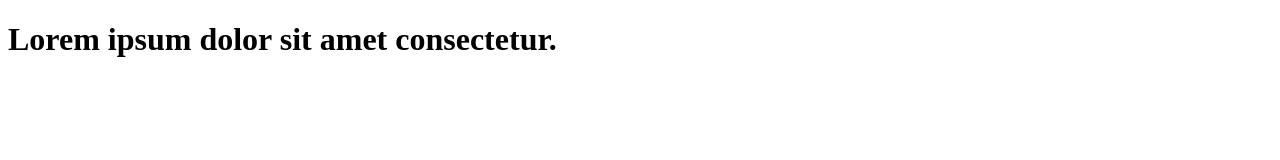
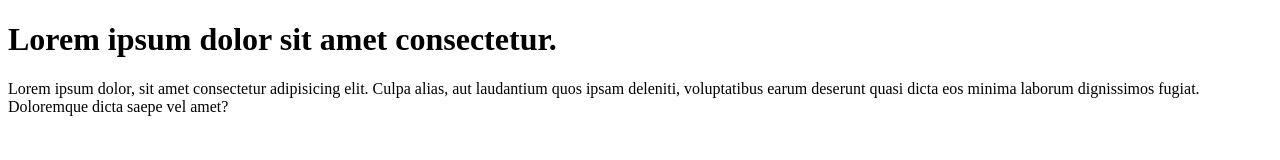
Before and after one commit to bobbennet/learn-git, a plain HTML site: page index.html in a window 1280 px wide. Drawn offline with Linux system fonts and the light colour scheme.

Commit message:
add paragraph to code

```diff
--- a/index.html
+++ b/index.html
@@ -7,5 +7,6 @@
 </head>
 <body>
   <h1>Lorem ipsum dolor sit amet consectetur.</h1>
+  <p>Lorem ipsum dolor, sit amet consectetur adipisicing elit. Culpa alias, aut laudantium quos ipsam deleniti, voluptatibus earum deserunt quasi dicta eos minima laborum dignissimos fugiat. Doloremque dicta saepe vel amet?</p>
 </body>
 </html>
```
